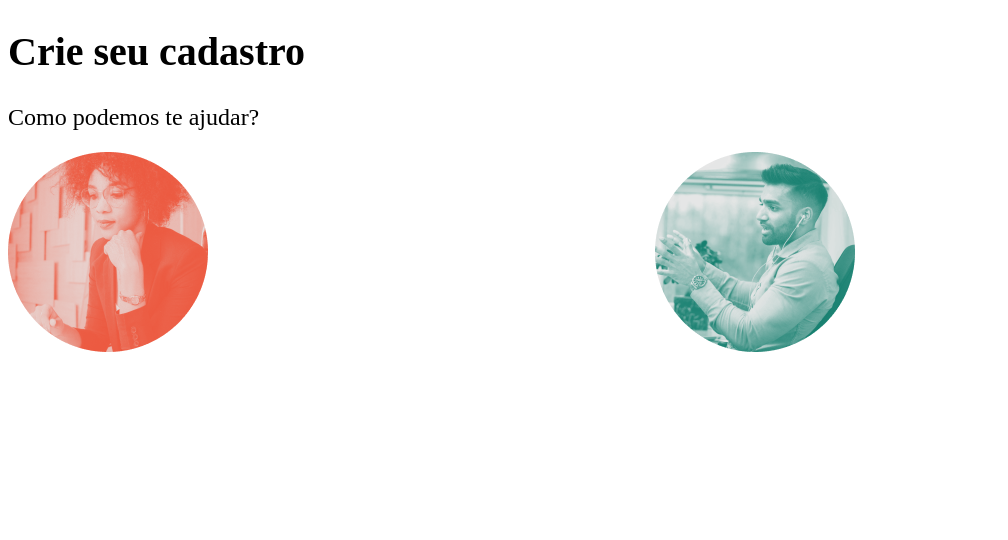
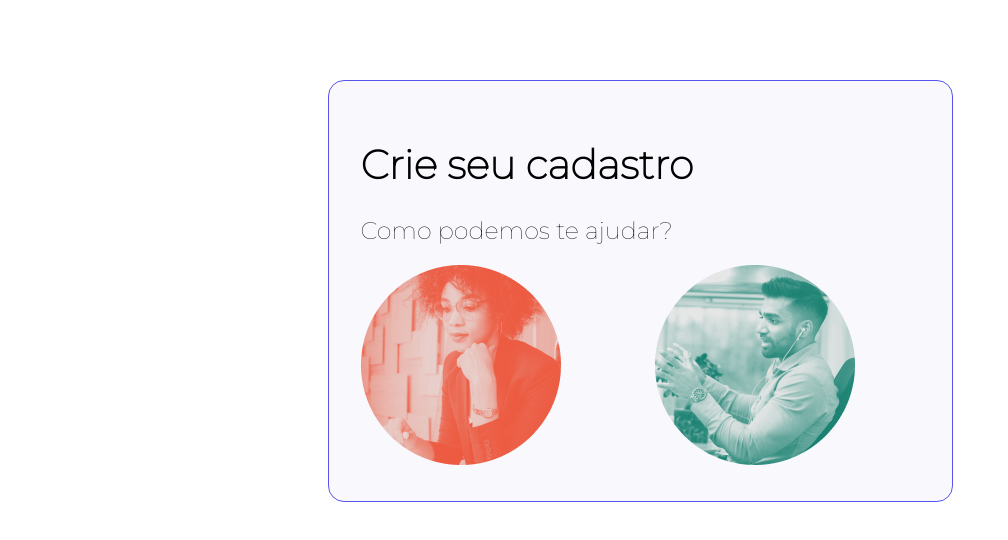
Before and after one commit to grbalmeida/curso-solucoes-roteamento-gestao-estado-react-router-context-api-alura, a React (Create React App) app: page /cadastro in a window 1280 px wide. Shown: the top 540 px of the page, without its empty margins (0-1008 px from the left). Built offline with nearby package versions, Linux system fonts and the light colour scheme.

Commit message:
Tema no lugar certo

```diff
--- a/src/App.js
+++ b/src/App.js
@@ -1,9 +1,15 @@
 import { RouterProvider } from 'react-router-dom';
 import { router } from './router/router';
 
+import { ProvedorTema } from 'componentes/ProvedorTema/ProvedorTema';
+import { Estilos } from 'componentes/EstilosGlobais/Estilos';
+
 function App() {
   return (
-    <RouterProvider router={router} />
+    <ProvedorTema>
+      <Estilos />
+      <RouterProvider router={router} />
+    </ProvedorTema>
   )
 }
 
--- /dev/null
+++ b/src/paginas/cadastro/LayoutBaseCadastro.jsx
@@ -0,0 +1,17 @@
+import { Outlet } from 'react-router-dom';
+import { Row, Col } from 'react-grid-system';
+import { Card } from 'componentes/Card/Card';
+
+const LayoutBaseCadastro = () => {
+    return (
+        <Row justify="center">
+            <Col xxx={6} xxl={6} xl={6} lg={6} md={8} sm={12} style={{ margin: '80px 0' }}>
+                <Card>
+                    <Outlet />
+                </Card>
+            </Col>
+        </Row>
+    )
+}
+
+export default LayoutBaseCadastro;
```
Also changed, not shown: src/router/router.jsx (+7 -2 lines).
